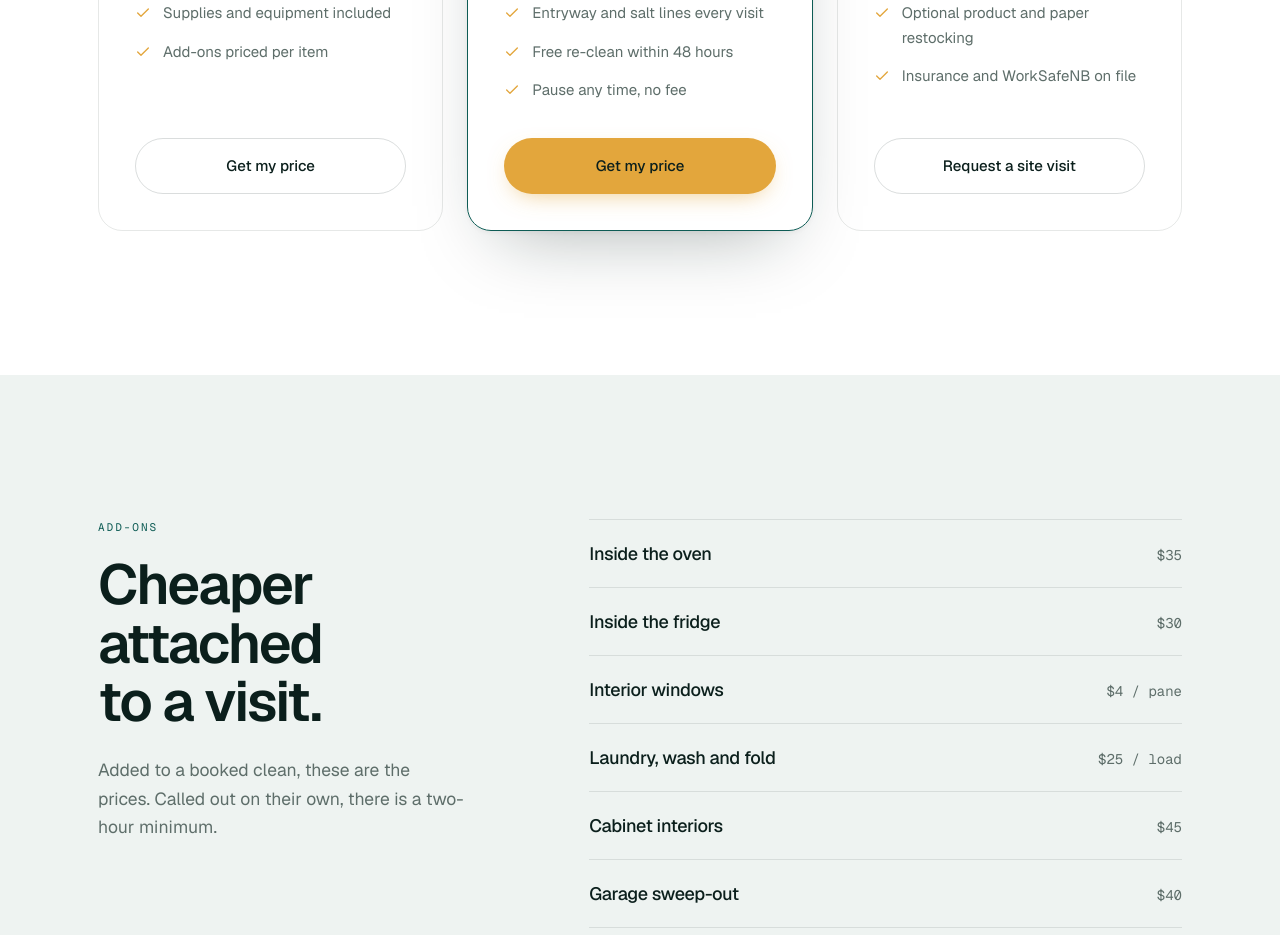
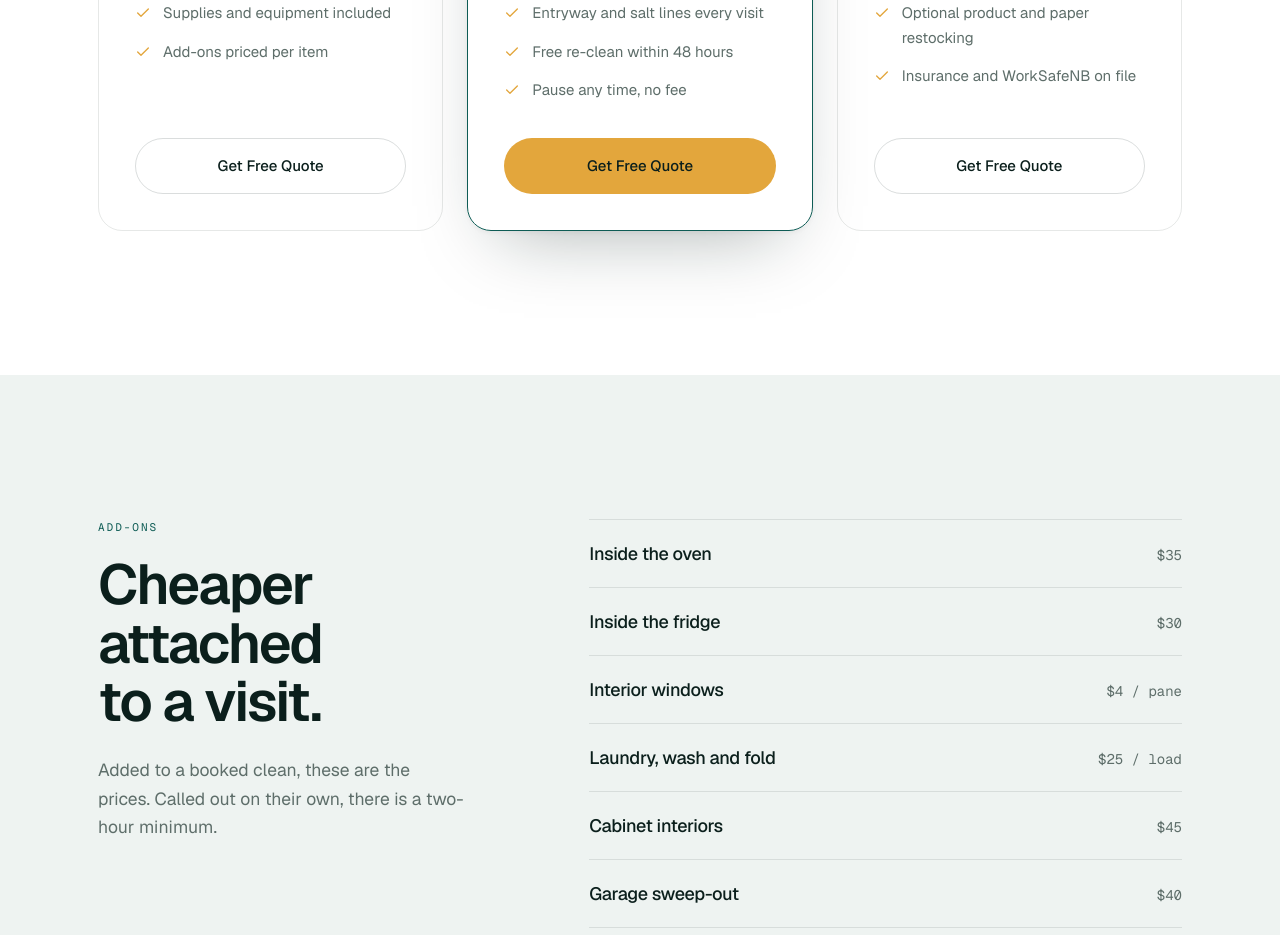
Before and after one commit to mohibxhk/cleaning-service-moncton, a Next.js app: page /pricing in a window 1280 px wide. Shown: the part 940-1875 px from the top of the page. Built offline with nearby package versions, Linux system fonts and the light colour scheme; no server answers.

Commit message:
Update page.tsx

```diff
--- a/src/app/pricing/page.tsx
+++ b/src/app/pricing/page.tsx
@@ -109,9 +109,17 @@ export default function PricingPage() {
                     </li>
                   ))}
                 </ul>
-                <ButtonLink href="/book" variant={p.lead ? "gold" : "outline"} size="lg" className="mt-9">
-                  {p.cta}
-                </ButtonLink>
+               <button
+  onClick={() => setOpen(true)}
+  className={cn(
+    "mt-9 inline-flex h-14 items-center justify-center rounded-full px-8 text-[15px] font-medium transition",
+    p.lead
+      ? "bg-marigold text-ink hover:bg-marigold-lift"
+      : "border border-ink/15 hover:bg-ink/[.03]"
+  )}
+>
+  Get Free Quote
+</button>
               </article>
             </RevealItem>
           ))}
```
